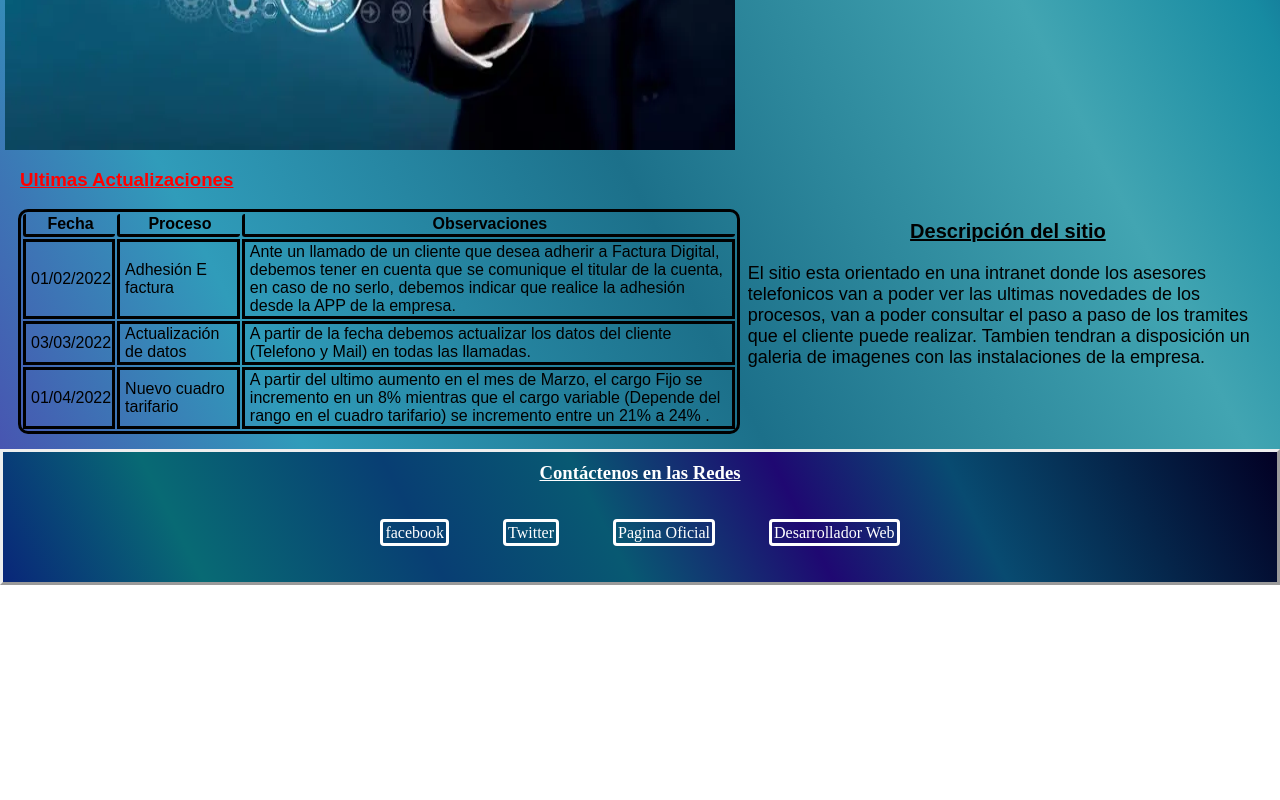
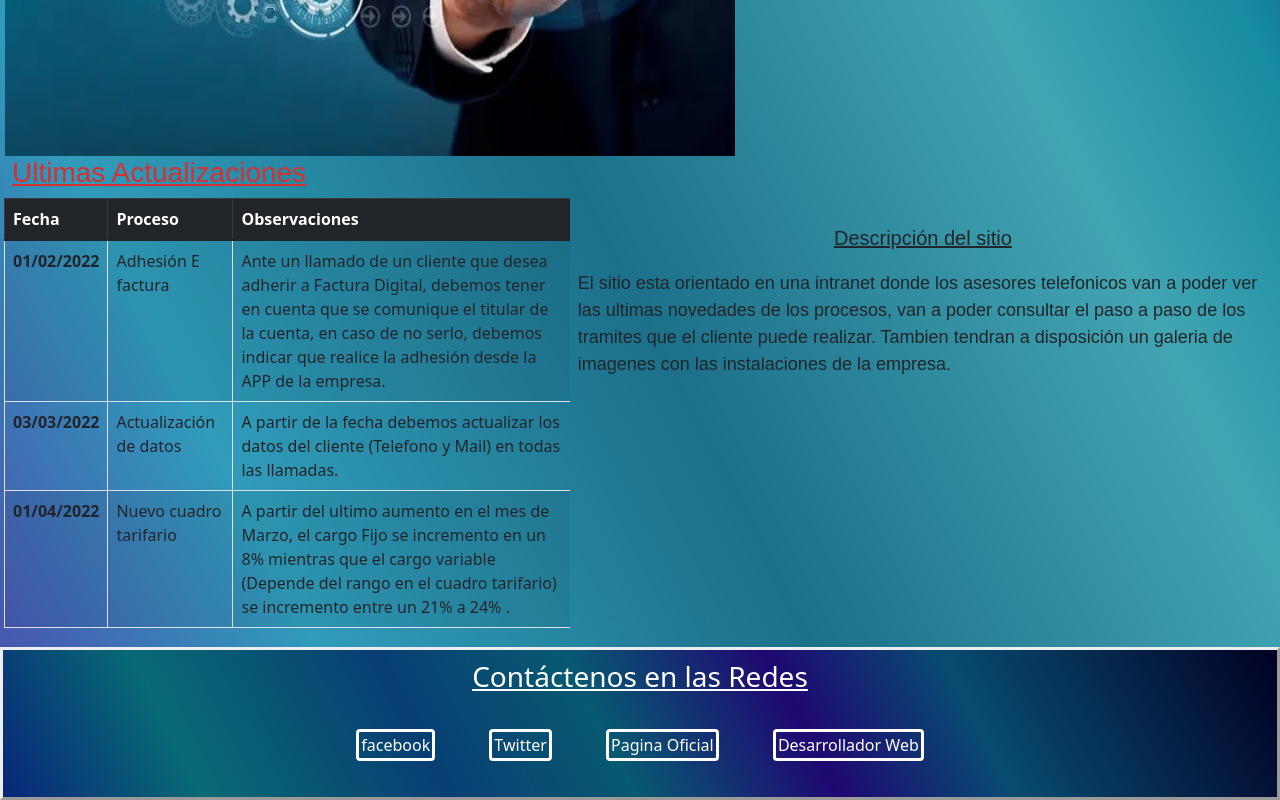
Before and after one commit to GabrielDecima/proyecto-decima-gabriel, a plain HTML site: page index.html in a window 1280 px wide. Shown: the part 400-1200 px from the top of the page. Before the commit the page ends 985 px from the top, so only its background shows below. Drawn offline with nearby package versions, Linux system fonts and the light colour scheme.

Commit message:
Aplicando Bootstrap

```diff
--- a/index.html
+++ b/index.html
@@ -5,12 +5,17 @@
     <meta charset="UTF-8">
     <meta http-equiv="X-UA-Compatible" content="IE=edge">
     <meta name="viewport" content="width=device-width, initial-scale=1.0">
+
+    <!-- Aplicando Bootstrap -->
+    <link href="https://cdn.jsdelivr.net/npm/bootstrap@5.1.3/dist/css/bootstrap.min.css" rel="stylesheet" integrity="sha384-1BmE4kWBq78iYhFldvKuhfTAU6auU8tT94WrHftjDbrCEXSU1oBoqyl2QvZ6jIW3" crossorigin="anonymous">
+
+    <!-- Linkeando mi CSS -->
     <link rel="stylesheet" href="main.css">
+
+    <!-- Link de librerias Google Fonts -->
     <enlace rel="preconectar" href="https://fonts.googleapis.com">
-        <enlace rel="preconectar" href="https://fonts.gstatic.com" crossorigin>
-        <enlace href="https: //fonts.googleapis.com/css2? family= Cormorant:wght@300 & display=swap" rel="stylesheet">
-
-
+    <enlace rel="preconectar" href="https://fonts.gstatic.com" crossorigin>
+    <enlace href="https: //fonts.googleapis.com/css2? family= Cormorant:wght@300 & display=swap" rel="stylesheet">
 
 
     <title>Intranet de Procesos</title>
@@ -63,11 +68,13 @@
     <main>
 
         <section class="section-main">
-            <div>
+
+
+            <div class="table-responsive">
+
                 <h3 class="ultimasActualizaciones">Ultimas Actualizaciones</h3>
-
                 <!-- Tabla -->
-                <table class="tabla_principal">
+                <!-- <table class="tabla_principal">
                     <tr class="fila-encabezado">
                     <th>Fecha</th>
                     <th>Proceso</th>
@@ -89,10 +96,42 @@
                     <td>Nuevo cuadro tarifario</td>
                         <td>A partir del ultimo aumento en el mes de Marzo, el cargo Fijo se incremento en un 8% mientras que el cargo variable (Depende del rango en el cuadro tarifario) se incremento entre un 21% a 24% . </td>
                     </tr>
-                </table>
+                </table> -->
                 <!-- Fin de Tabla -->
 
+                <table class="table m-1 table- table-striped table-bordered">
+                    <thead>
+                      <tr class="table-dark">
+                        <th scope="col">Fecha</th>
+                        <th scope="col">Proceso</th>
+                        <th scope="col">Observaciones</th>
+                      </tr>
+                    </thead>
+                    <tbody>
+                      <tr>
+                        <th scope="row">01/02/2022</th>
+                        <td>Adhesión E factura</td>
+                        <td>Ante un llamado de un cliente que desea adherir a Factura Digital, debemos tener en cuenta que se comunique el titular de la cuenta, en caso de no serlo, debemos indicar que realice la adhesión desde la APP de la empresa.</td>
+                      </tr>
+                      <tr>
+                        <th scope="row">03/03/2022	</th>
+                        <td>Actualización de datos</td>
+                        <td>A partir de la fecha debemos actualizar los datos del cliente (Telefono y Mail) en todas las llamadas.</td>
+
+                      </tr>
+                      <tr>
+                        <th scope="row">01/04/2022</th>
+                        <td >Nuevo cuadro tarifario</td>
+                        <td colspan="2">A partir del ultimo aumento en el mes de Marzo, el cargo Fijo se incremento en un 8% mientras que el cargo variable (Depende del rango en el cuadro tarifario) se incremento entre un 21% a 24% .</td>
+
+                      </tr>
+                    </tbody>
+                  </table>
             </div>
+
+
+
+
 
 
             <section class="descrip-pagina">
@@ -141,6 +180,10 @@
     </footer>
     <!-- fin del pie de la pagina -->
 
+
+    <!-- Aplicando Bootstrap -->
+    <script src="https://cdn.jsdelivr.net/npm/bootstrap@5.1.3/dist/js/bootstrap.bundle.min.js" integrity="sha384-ka7Sk0Gln4gmtz2MlQnikT1wXgYsOg+OMhuP+IlRH9sENBO0LRn5q+8nbTov4+1p" crossorigin="anonymous"></script>
+
 </body>
 
 
--- a/main.css
+++ b/main.css
@@ -200,11 +200,11 @@ border: outset 3px;
     display: none;
 }
 
-.ultimasActualizaciones {
-    color: red;
+.section-main .ultimasActualizaciones {
+    color: rgb(215, 48, 48);
     text-decoration:underline;
      padding-left: 2px;
-     margin-left: 18px;
+     margin-left: 10px;
      font-family: Arial, Helvetica, sans-serif;
 
 }
@@ -238,6 +238,8 @@ border: outset 3px;
 }
 
 
+
+
 /* ---------------------------- Fin estilos para la tabla index --------------------------------------- */
 
 /* ---------------------------- Estilos Main del Index ----------------------------------------------*/
@@ -255,7 +257,8 @@ border: outset 3px;
 }
 
 .descrip-pagina{
-    margin-left: 8px;
+    margin-left: 5px;
+
 }
 
 .section-main{
```
